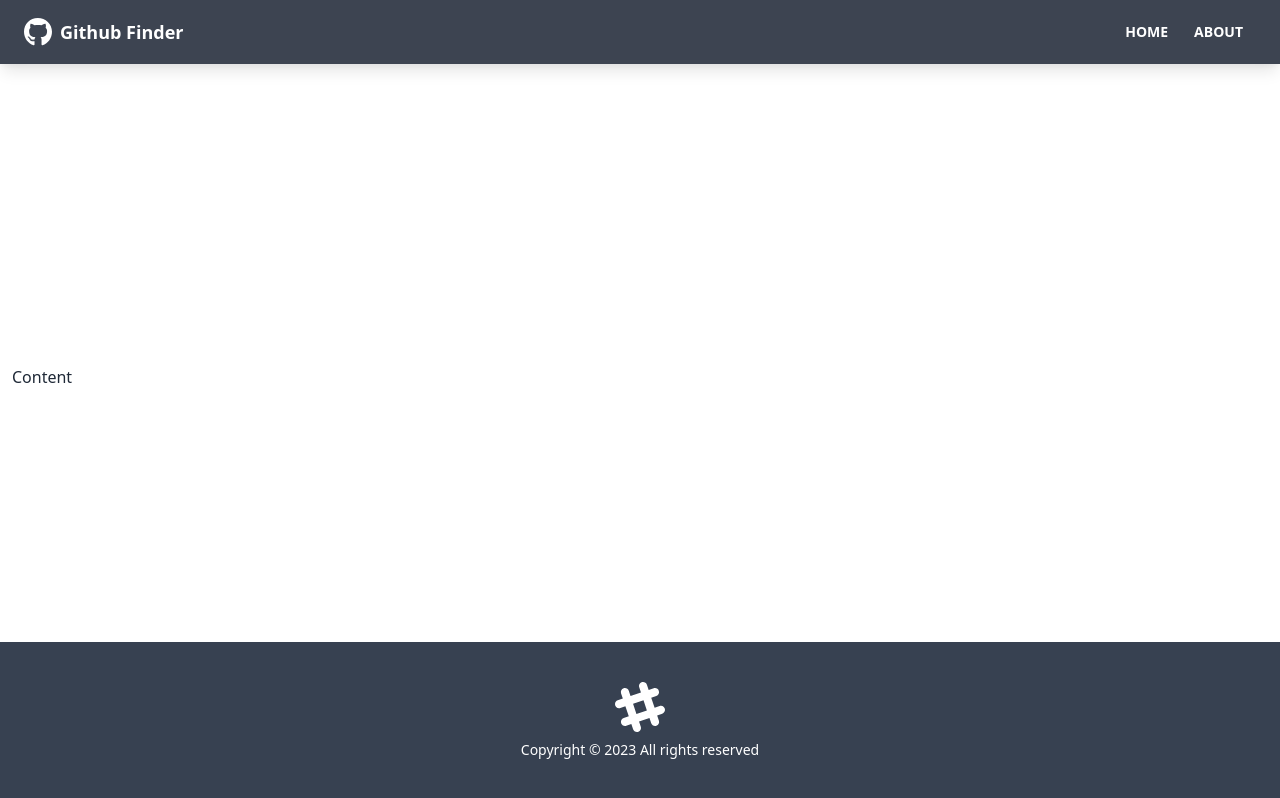
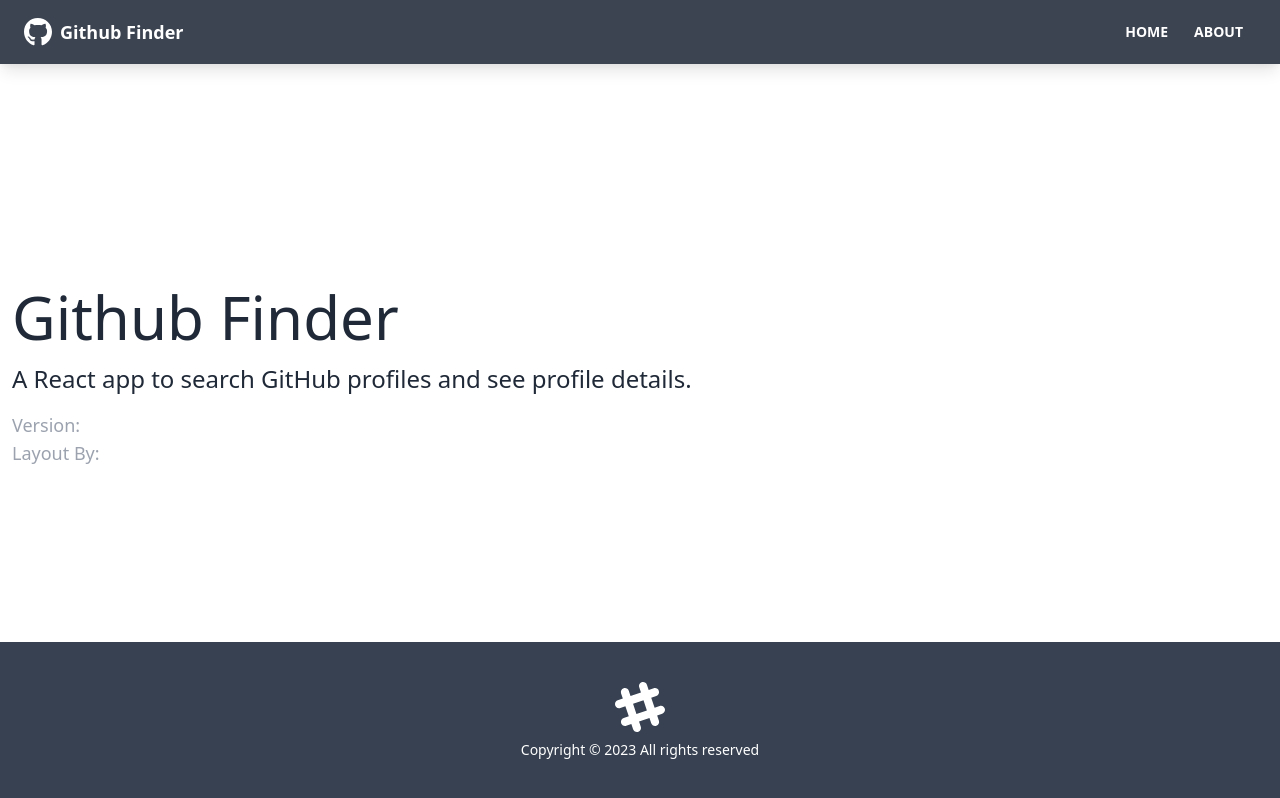
Before and after one commit to ZlataEkert/github-finder-app, a React (Create React App) app: page /about in a window 1280 px wide. Built offline with nearby package versions, Linux system fonts and the light colour scheme.

Commit message:
add pages and routes

```diff
--- a/package.json
+++ b/package.json
@@ -43,6 +43,7 @@
   "devDependencies": {
     "autoprefixer": "^9.8.8",
     "postcss": "^7.0.39",
+    "prettier": "^2.8.4",
     "tailwindcss": "npm:@tailwindcss/postcss7-compat@^2.2.17"
   }
 }
--- a/src/App.js
+++ b/src/App.js
@@ -1,4 +1,7 @@
 import { BrowserRouter as Router, Route, Routes } from "react-router-dom";
+import Home from "./pages/Home";
+import About from "./pages/About";
+import NotFound from "./pages/NotFound";
 import Navbar from "./components/layout/Navbar";
 import Footer from "./components/layout/Footer";
 
@@ -8,7 +11,14 @@
       <div className="flex flex-col justify-between h-screen">
         <Navbar />
 
-        <main className="container mx-auto px-3 pd-12">Content</main>
+        <main className="container mx-auto px-3 pd-12">
+          <Routes>
+            <Route path="/" element={<Home />} />
+            <Route path="/about" element={<About />} />
+            <Route path="/notfound" element={<NotFound />} />
+            <Route path="/*" element={<NotFound />} />
+          </Routes>
+        </main>
 
         <Footer />
       </div>
--- /dev/null
+++ b/src/pages/About.jsx
@@ -0,0 +1,23 @@
+import React from "react";
+
+function About() {
+  return (
+    <div>
+      <h1 className="text-6xl mb-4">Github Finder</h1>
+      <p className="mb-4 text-2xl font-light">
+        A React app to search GitHub profiles and see profile details.
+      </p>
+      <p className="text-lg text-gray-400">
+        Version: <span className="text-white">1.0.0</span>
+      </p>
+      <p className="text-lg text-gray-400">
+        Layout By:{" "}
+        <a className="text-white" href="https://twitter.com/hassibmoddasser">
+          Hassib Moddasser
+        </a>
+      </p>
+    </div>
+  );
+}
+
+export default About;
--- /dev/null
+++ b/src/pages/Home.jsx
@@ -0,0 +1,11 @@
+import React from "react";
+
+function Home() {
+  return (
+    <div>
+      <h1 className="text-6xl">Welcome</h1>
+    </div>
+  );
+}
+
+export default Home;
--- /dev/null
+++ b/src/pages/NotFound.jsx
@@ -0,0 +1,20 @@
+import React from "react";
+import { FaHome } from "react-icons/fa";
+import { Link } from "react-router-dom";
+function NotFound() {
+  return (
+    <div className="hero">
+      <div className="text-center hero-content">
+        <div className="max-w-lg">
+          <h1 className="text-8xl font-bold mb-8">Oops!</h1>
+          <p className="text-5xl mb-8">404 - Page Not Found</p>
+          <Link to="/" className="btn btn-primary btn-lg">
+            <FaHome className="mr-2" /> Back To Home
+          </Link>
+        </div>
+      </div>
+    </div>
+  );
+}
+
+export default NotFound;
```
Also changed, not shown: 2 other files (tests, documents, lock files or other folders).
